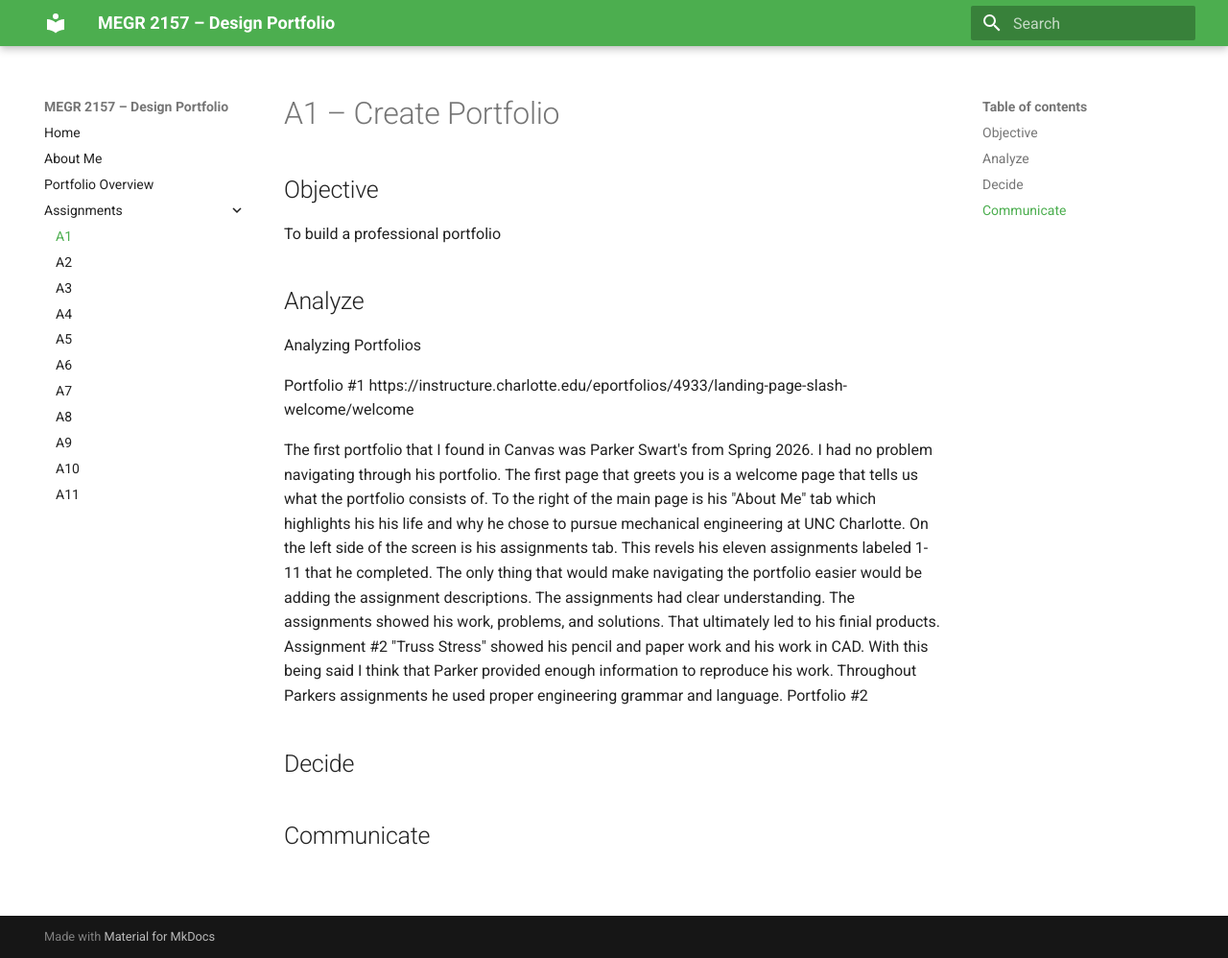
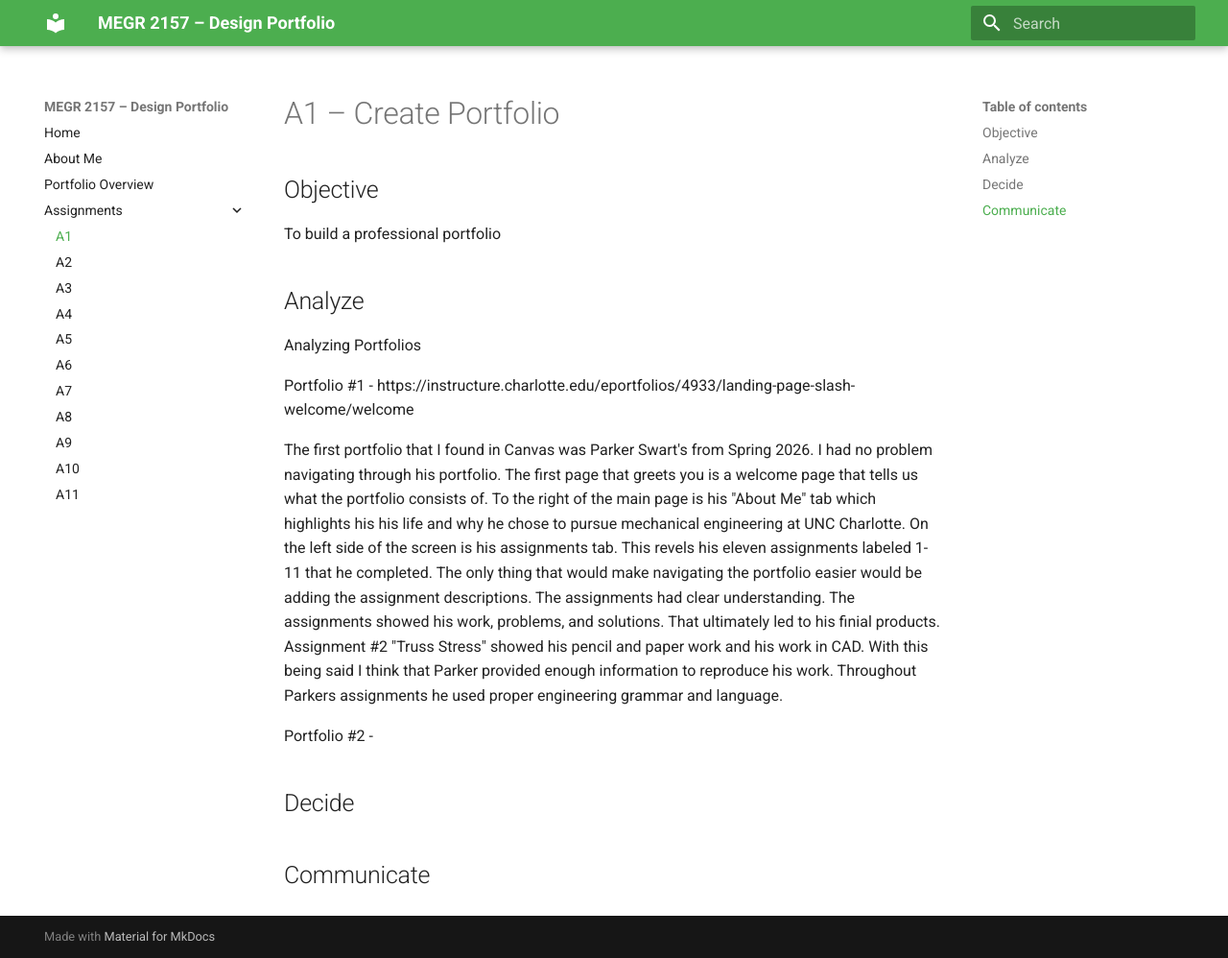
Before and after one commit to LeviElliott-ME/megr2157-portfolio, an MkDocs documentation site: the page built from docs/assignments/A01/index.md, in a window 1280 px wide and 998 px high. Shown: the whole window at 96% size. Built offline with MkDocs 1.6.1 and Material for MkDocs 9.7.7, drawn with Linux system fonts in a browser that asks for light colours.

```diff
--- a/docs/assignments/A01/index.md
+++ b/docs/assignments/A01/index.md
@@ -7,10 +7,11 @@ To build a professional portfolio
 
 Analyzing Portfolios
 
-Portfolio #1 https://instructure.charlotte.edu/eportfolios/4933/landing-page-slash-welcome/welcome
+Portfolio #1 - https://instructure.charlotte.edu/eportfolios/4933/landing-page-slash-welcome/welcome
 
 The first portfolio that I found in Canvas was Parker Swart's from Spring 2026. I had no problem navigating through his portfolio. The first page that greets you is a welcome page that tells us what the portfolio consists of. To the right of the main page is his "About Me" tab which highlights his his life and why he chose to pursue mechanical engineering at UNC Charlotte. On the left side of the screen is his assignments tab. This revels his eleven assignments labeled 1-11 that he completed. The only thing that would make navigating the portfolio easier would be adding the assignment descriptions. The assignments had clear understanding. The assignments showed his work, problems, and solutions. That ultimately led to his finial products. Assignment #2 "Truss Stress" showed his pencil and paper work and his work in CAD. With this being said I think that Parker provided enough information to reproduce his work. Throughout Parkers assignments he used proper engineering grammar and language.
-Portfolio #2
+
+Portfolio #2 -
 ## Decide
 
 
```
